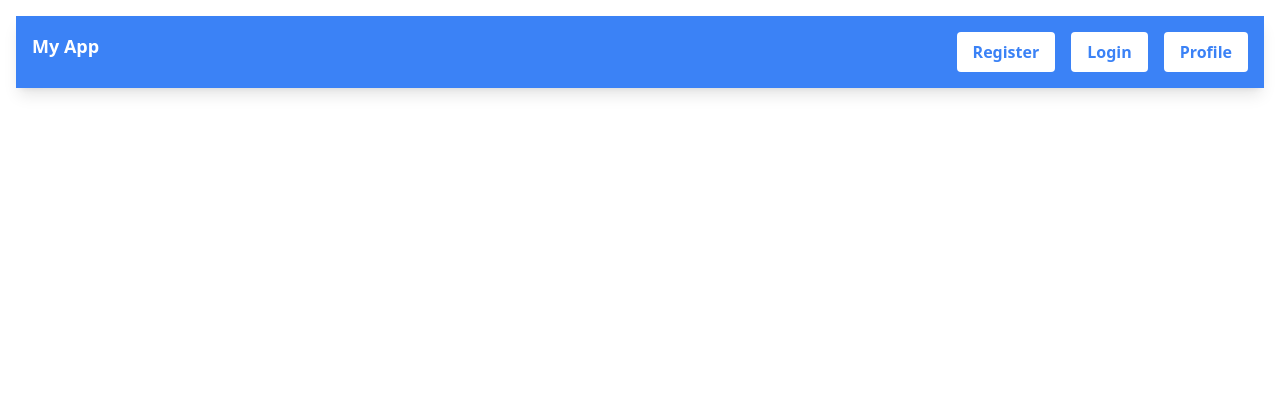
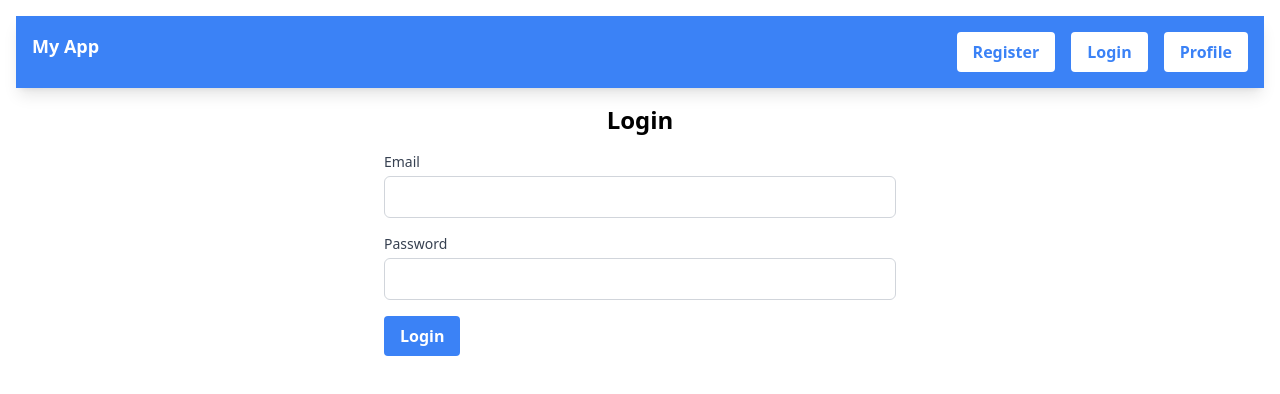
Before and after one commit to SumethVindunu/FitSphere, a React (Create React App) app in the folder frontend/: page /login in a window 1280 px wide. Shown: the top 394 px of the page. Built offline with nearby package versions, Linux system fonts and the light colour scheme.

Commit message:
user-login

```diff
--- a/frontend/src/App.js
+++ b/frontend/src/App.js
@@ -8,6 +8,8 @@ import UpdateItem from './components/UpdateItem/UpdateItem';
 import Graph from './components/Graph/Graph';
 import Register from './components/Reginster/Register';
 import Navbar from './components/Navbar/Navbar';
+import Login from './components/Login/Login';
+import Profile from './components/Profile/Profile';
 
 function App() {
   return (
@@ -23,6 +25,9 @@ function App() {
           <Route path="/graph" element={<Graph />} />
           {/* user */}
           <Route path="/register" element={<Register />} />
+          <Route path="/login" element={<Login />} />
+          <Route path="/profile" element={<Profile />} />
+
         </Routes>
       </React.Fragment>
     </div>
--- /dev/null
+++ b/frontend/src/components/Login/Login.js
@@ -0,0 +1,80 @@
+import axios from 'axios';
+import React from 'react'
+
+const Login = () => {
+
+    const [email,setEmail] = React.useState('');
+    const [password,setPassword] = React.useState('');
+    const onSubmit = async (e)=>{
+        e.preventDefault();
+        const loginDetails = {email,password};
+        try {
+            const responce = await axios.post('http://localhost:8080/login', loginDetails);
+            if(responce.data.id){
+                localStorage.setItem('userId',responce.data.id);//save user
+                alert('Login successful');
+                window.location.href='/profile';
+              }else{
+                alert('Invalid credentials');
+            }
+
+        } catch (error) {
+            alert('Error logging in');
+            window.location.reload();
+        }
+    }
+  return (
+    <div className="flex flex-col items-center p-4">
+      <h2 className="text-2xl font-bold mb-4">Login</h2>
+      <form
+        id="registrationForm"
+        onSubmit={onSubmit}
+        className="w-full max-w-lg space-y-4"
+      >
+        <div>
+          <label
+            htmlFor="email"
+            className="block text-sm font-medium text-gray-700"
+          >
+            Email
+          </label>
+          <input
+            type="email"
+            id="email"
+            name="email"
+            onChange={(e) => setEmail(e.target.value)}
+            value={email}
+            className="mt-1 block w-full border border-gray-300 rounded-md p-2"
+            required
+          />
+        </div>
+        <div>
+          <label
+            htmlFor="password"
+            className="block text-sm font-medium text-gray-700"
+          >
+            Password
+          </label>
+          <input
+            type="password"
+            id="password"
+            name="password"
+            onChange={(e) => setPassword(e.target.value)}
+            value={password}
+            className="mt-1 block w-full border border-gray-300 rounded-md p-2"
+            required
+          />
+        </div>
+
+        <button
+          type="submit"
+          className="mt-4 bg-blue-500 text-white font-bold py-2 px-4 rounded hover:bg-blue-700"
+        >
+          Login
+        </button>
+      </form>
+    </div>
+  );
+}
+
+export default Login
--- a/frontend/src/components/Navbar/Navbar.js
+++ b/frontend/src/components/Navbar/Navbar.js
@@ -21,13 +21,13 @@ const Navbar = () => {
             </button>
             <button
               className="bg-white text-blue-500 hover:bg-gray-100 font-bold py-2 px-4 rounded transition duration-300 ease-in-out"
-              onClick={() => (window.location.href = "#")}
+              onClick={() => (window.location.href = "login")}
             >
               Login
             </button>
             <button
               className="bg-white text-blue-500 hover:bg-gray-100 font-bold py-2 px-4 rounded transition duration-300 ease-in-out"
-              onClick={() => (window.location.href = "#")}
+              onClick={() => (window.location.href = "profile")}
             >
               Profile
             </button>
--- /dev/null
+++ b/frontend/src/components/Profile/Profile.js
@@ -0,0 +1,12 @@
+import React from 'react'
+
+const Profile = () => {
+    const userId = localStorage.getItem('userId');
+  return (
+    <div>
+        <h1>Profile {userId}</h1>
+    </div>
+  )
+}
+
+export default Profile
--- a/frontend/src/components/Reginster/Register.js
+++ b/frontend/src/components/Reginster/Register.js
@@ -21,7 +21,7 @@ const Register = () => {
     try {
       await axios.post('http://localhost:8080/user', user);
       alert('User registered successfully');
-      window.location.href = '/';
+      window.location.href = '/login';
       // Optionally redirect or reset the form here
     } catch (error) {
       alert('Error registering user');
```
Also changed, not shown: 2 other files (tests, documents, lock files or other folders).
